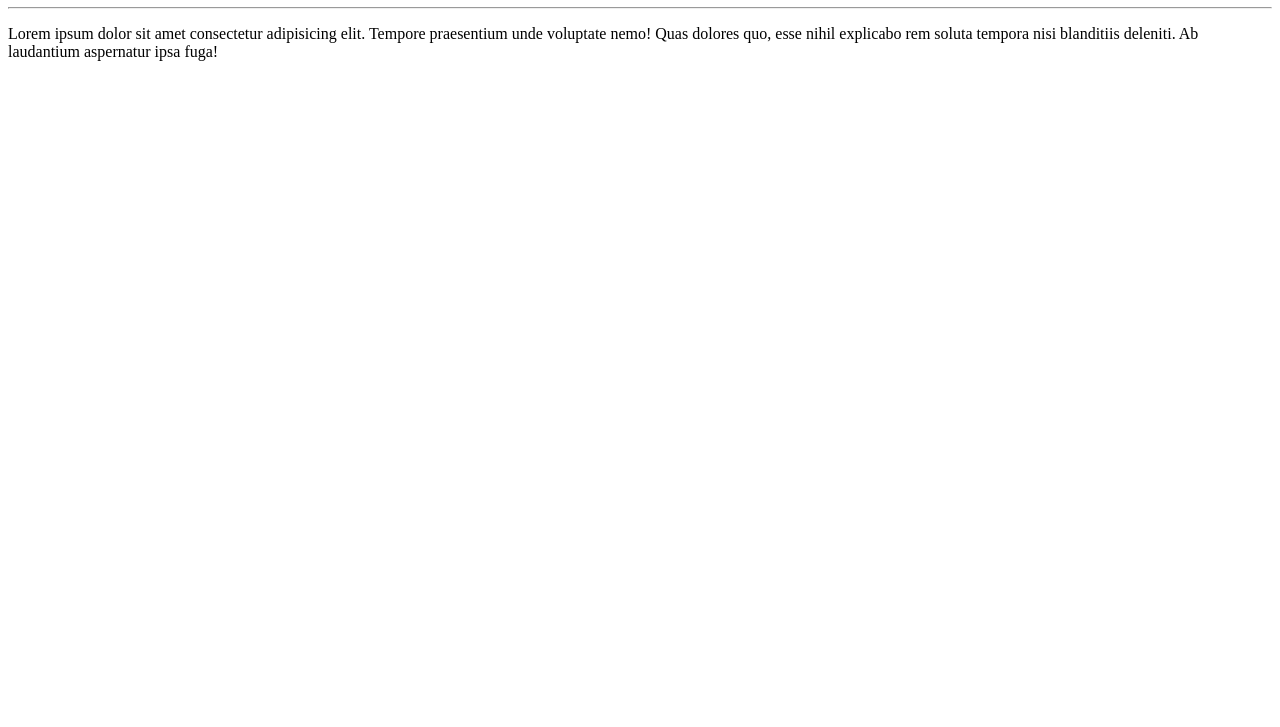
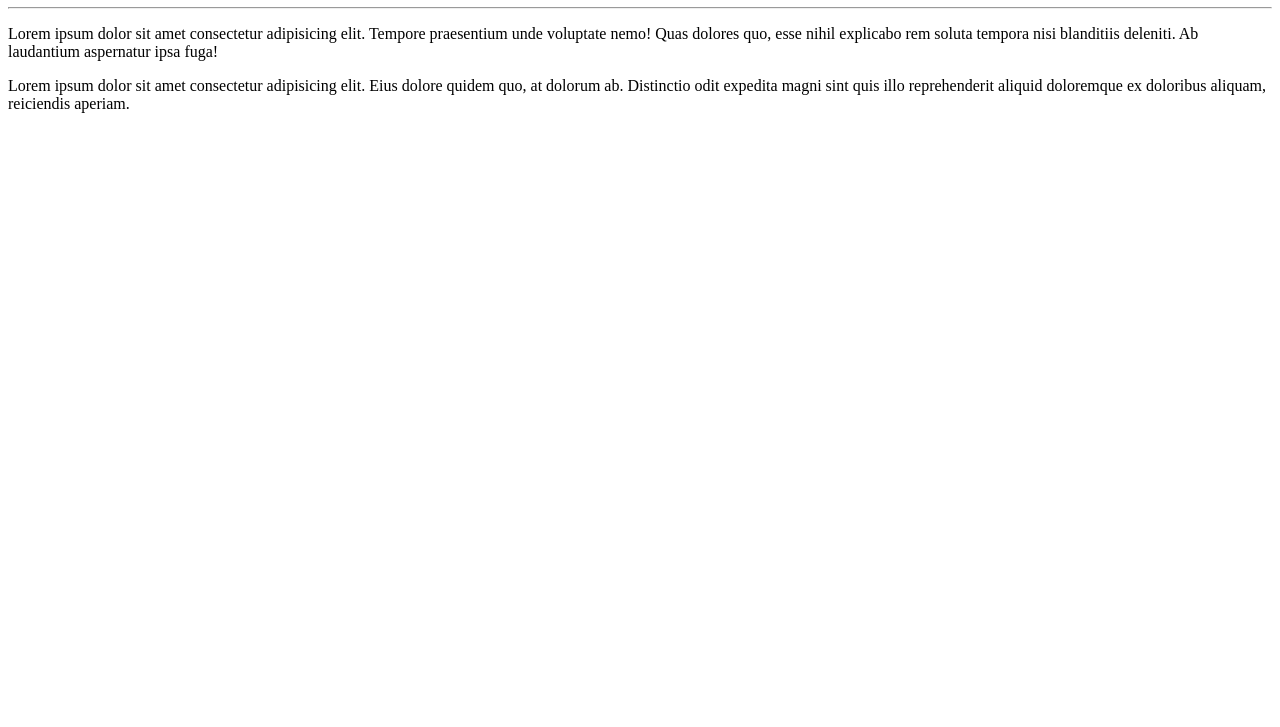
Before and after one commit to LeoMMatos/Ola-Mundo, a plain HTML site: page site-exemplo/index.html in a window 1280 px wide. Shown: the part 73-800 px from the top of the page. Drawn offline with Linux system fonts and the light colour scheme.

Commit message:
Adição de novo parágrafo

```diff
--- a/site-exemplo/index.html
+++ b/site-exemplo/index.html
@@ -9,5 +9,6 @@
 <h1>Olá, Mundo!</h1>
 <hr>
 <p>Lorem ipsum dolor sit amet consectetur adipisicing elit. Tempore praesentium unde voluptate nemo! Quas dolores quo, esse nihil explicabo rem soluta tempora nisi blanditiis deleniti. Ab laudantium aspernatur ipsa fuga!</p>
+<p>Lorem ipsum dolor sit amet consectetur adipisicing elit. Eius dolore quidem quo, at dolorum ab. Distinctio odit expedita magni sint quis illo reprehenderit aliquid doloremque ex doloribus aliquam, reiciendis aperiam.</p>
 </body>
 </html>
```
